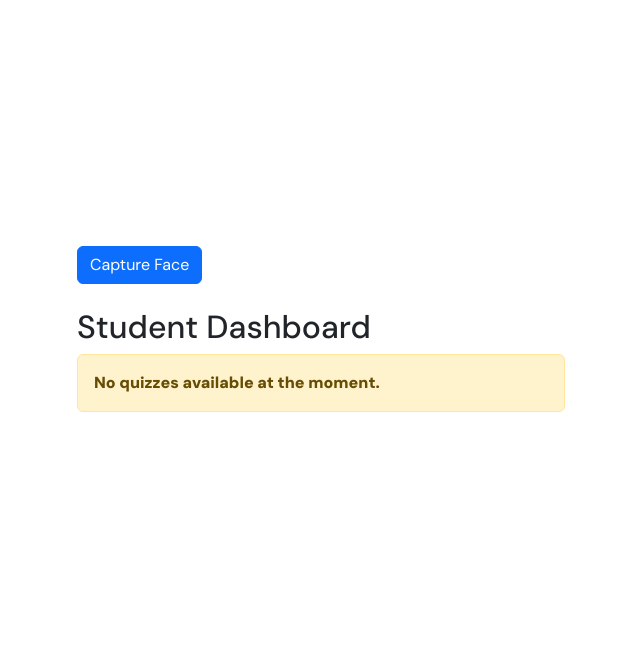
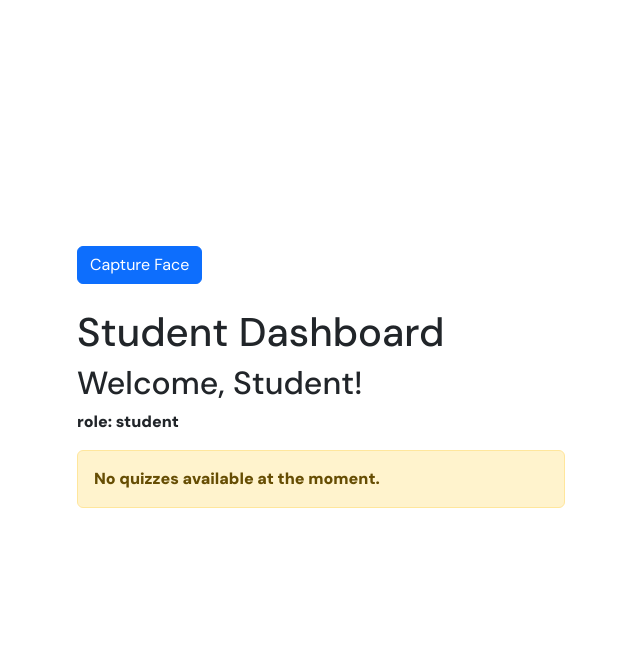
Before and after one commit to cherif201/facial-recognition-project, a Flask app: page /student/dashboard in a window 1280 px wide. Shown: the part 161-829 px from the top of the page, without its empty margins (319-959 px from the left). Before the commit the page ends 573 px from the top, so only its background shows below. Run offline with Flask 3, Linux system fonts and the light colour scheme; data that the repository does not hold is empty; some libraries are stand-ins or nearby versions.

Commit message:
feat: add credentials to dashboard

```diff
--- a/app.py
+++ b/app.py
@@ -1,5 +1,5 @@
 
-from flask import send_from_directory
+from flask import send_from_directory, session, redirect, url_for
 import psycopg2
 from flask import Flask, render_template, request, jsonify
 from datetime import datetime
@@ -17,6 +17,7 @@ load_dotenv()
 
 # Flask app initialization
 app = Flask(__name__)
+app.secret_key = os.getenv("SECRET_KEY")
 
 PEPPER = os.getenv("PASSWORD_PEPPER")
 
@@ -158,7 +159,9 @@ from flask import jsonify
 
 @app.route('/professor/dashboard')
 def professor_dashboard():
-    return render_template('professor_dashboard.html')
+    first_name = session.get('first_name', 'Professor')
+    role = session.get('role', 'professor')
+    return render_template('professor_dashboard.html', first_name=first_name, role=role)
 
 # API endpoint to generate a quiz using QuizAPI and save to DB
 @app.route('/professor/generate_quiz', methods=['POST'])
@@ -305,22 +308,29 @@ def login():
         INSERT INTO access_logs (student_id, login_time)
         VALUES (%s, %s)
     """, (student_id, login_time))
-    conn.commit()
+    try:
+        conn.commit()  # Ensure access_logs INSERT is committed
+    except Exception as e:
+        print("Database commit error:", e)
+        return jsonify({"success": False, "error": "Database error"}), 500
 
     cur.close()
     conn.close()
 
-    # Redirect to dashboard based on role
-    if db_role == 'professor':
-        redirect_url = '/professor/dashboard'
-    else:
-        redirect_url = '/student/dashboard'
-    return jsonify({"success": True, "redirect_url": redirect_url})
+    session['first_name'] = first_name
+    session['role'] = db_role
+
+    return jsonify({
+        "success": True,
+        "redirect_url": url_for('professor_dashboard' if db_role == 'professor' else 'student_dashboard')  # Key renamed!
+    }), 200
 
 # Student dashboard route
 @app.route('/student/dashboard')
 def student_dashboard():
-    return render_template('student_dashboard.html')
+    first_name = session.get('first_name', 'Student')
+    role = session.get('role', 'student')
+    return render_template('student_dashboard.html', first_name=first_name, role=role)
 
 # API: List all posted quizzes
 @app.route('/student/quizzes')
--- a/templates/login.html
+++ b/templates/login.html
@@ -16,7 +16,7 @@
         integrity="sha384-j1CDi7MgGQ12Z7Qab0qlWQ/Qqz24Gc6BM0thvEMVjHnfYGF0rmFCozFSxQBxwHKO"
         crossorigin="anonymous"></script>
     <h2 class="text-center">Student Login</h2> <br>
-    <form id="loginForm" enctype="multipart/form-data" method="post" action="/login">
+    <form id="loginForm" enctype="multipart/form-data" method="POST" action="/login">
         <div class="d-flex justify-content-between">
             <div>
                 <input type="text" class="form-control" name="id_card" id="id_card" placeholder="ID Card Number"
--- a/templates/student_dashboard.html
+++ b/templates/student_dashboard.html
@@ -8,7 +8,9 @@
 </head>
 <body>
     <div class="container mt-5">
-        <h2>Student Dashboard</h2>
+        <h1>Student Dashboard</h1>
+        <h2>Welcome, {{ first_name }}!</h2>
+        <p>role: {{role}}</p>
         <div id="quizList" class="mb-4"></div>
         <div id="takeQuiz"></div>
     </div>
```
Also changed, not shown: static/login.js (+6 -4 lines), templates/professor_dashboard.html (+9 -3 lines), login_captured_image.png (deleted), 1 other file.
